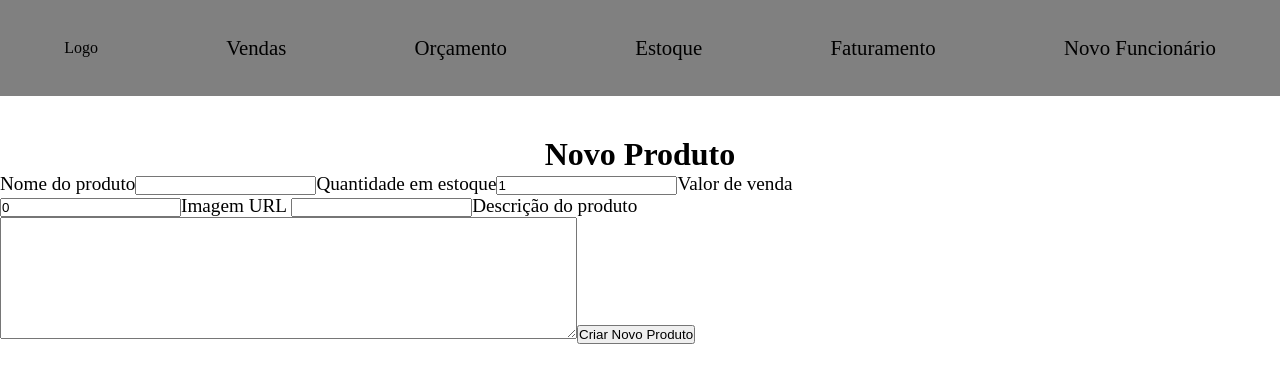
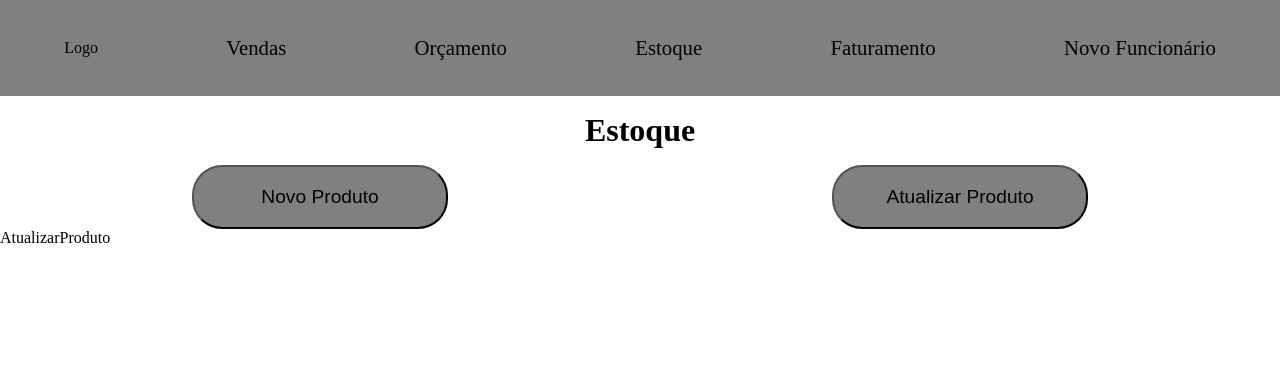
Before and after one commit to tiago-br/gesso-mani-front, a React (Create React App) app: page /sistema/estoque in a window 1280 px wide. Shown: the top 382 px of the page. Built offline with nearby package versions, Linux system fonts and the light colour scheme; sample sign-in values are in the browser's storage.

Commit message:
Page Estoque trocar entre NovoProduto e AtualizarProduto

```diff
--- a/src/pages/privado/EstoquePage.js
+++ b/src/pages/privado/EstoquePage.js
@@ -1,9 +1,28 @@
 import React, { Component } from 'react'
 import EstoqueNovoProduto from '../../components/privado/EstoqueNovoProduto'
 import NavbarUser from '../../components/privado/NavbarUser'
+import styled from 'styled-components'
 
 
+const ButtonTittle = styled.button`
+    font-size: 1.2rem;
+    width: 20vw;
+    height: 8vh;
+    background-color: gray;
+    border-radius: 30px;
+    display: block;
+`
+const DivButton = styled.div`
+    display: flex;
+    justify-content: space-around;
+    margin-top: 1rem;
 
+`
+const PageTittle = styled.h2`
+    text-align: center;
+    font-size: 2rem;
+    margin-top: 1rem;
+`
 
 class EstoquePage extends Component {
     state={
@@ -20,6 +39,16 @@ class EstoquePage extends Component {
             load:true
         })
     }
+    handleChangeNovoProduto=()=>{
+        this.setState({
+            novoProduto:true
+        })
+    }
+    handleChangeAtualizarProduto=()=>{
+        this.setState({
+            novoProduto:false
+        })
+    }
     render() {
 
         return (
@@ -27,7 +56,19 @@ class EstoquePage extends Component {
                 <NavbarUser/>
                 {this.state.load ?
                 <div>
-                    <EstoqueNovoProduto user={this.state.user}/>
+                    <PageTittle>Estoque</PageTittle>
+                    <DivButton>
+                        <ButtonTittle onClick={this.handleChangeNovoProduto}>Novo Produto</ButtonTittle>
+                        <ButtonTittle onClick={this.handleChangeAtualizarProduto}>Atualizar Produto</ButtonTittle>
+                    </DivButton>
+                <div>
+                    {this.state.novoProduto ?
+                        <EstoqueNovoProduto user={this.state.user}/>
+                        :
+                        <div>AtualizarProduto</div>
+                    }
+
+                </div>
                 </div>
                 :
                 <h1>Carregando ...</h1>
```
